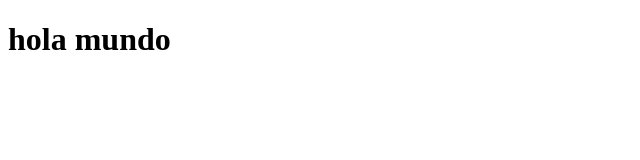
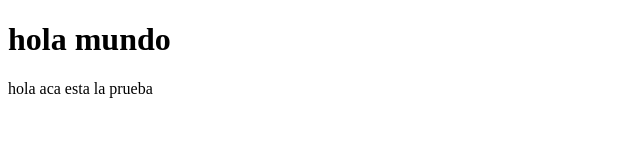
Before and after one commit to mateorodasllano3/Primer-proyecto, a plain HTML site: page index.html in a window 1280 px wide. Shown: the whole page, without its empty margins (0-640 px from the left). Drawn offline with Linux system fonts and the light colour scheme.

Commit message:
segundo parrafo

```diff
--- a/index.html
+++ b/index.html
@@ -8,5 +8,6 @@
 </head>
 <body>
     <h1>hola mundo</h1>
+    <p>hola aca esta la prueba </p>
 </body>
 </html>
```
